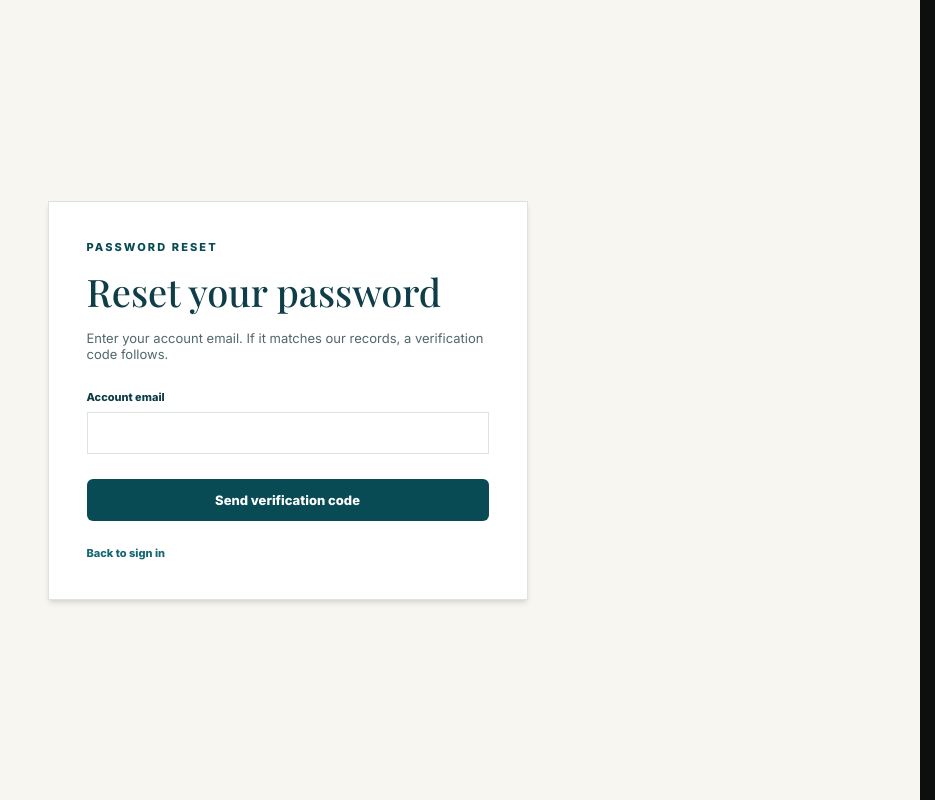
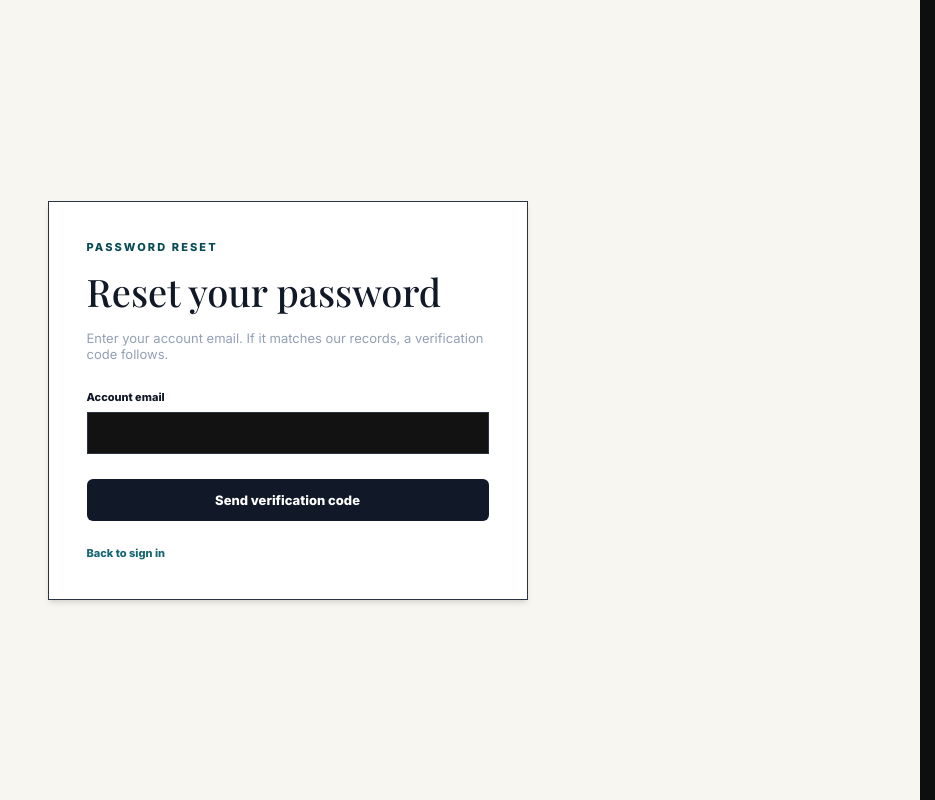
Before and after one commit to JmArvl0/HOTEL-MANAGEMENT, a Next.js app: page /forgot-password in a window 1280 px wide. Shown: the whole page, without its empty margins (345-1280 px from the left). Built offline with nearby package versions, Linux system fonts and the light colour scheme; a web font is replaced by a local one.

Commit message:
feat: fleetops token layer with dark parity

```diff
--- /dev/null
+++ b/app/fleetops-theme.css
@@ -0,0 +1,79 @@
+/* FleetOps token layer — last import in app/layout.tsx, wins the cascade.
+   Dark is the base stylesheet; .theme-light overrides it (see lib/theme.ts).
+   Palette: Midnight Ink #111827, Cool Paper #f3f3f3, Surface White #ffffff,
+   Slate Border #d1d5db, Success #10b981/#047857, Warning #f59e0b,
+   Alert #ef4444/#b91c1c, Info #3b82f6/#1d4ed8, Deep Navy #0b132b (AI only),
+   Sky scale (AI icons only), Session Peach #fff8f3 / dark #27150a (banner only). */
+
+:root {
+  --ink: #111827;
+  --floor: #0f141b;
+  --surface: #161d27;
+  --line: #2a3442;
+  --text: #e8edf4;
+  --muted: #93a0b4;
+  --success: #10b981;
+  --success-fg: #6ee7b7;
+  --warning: #f59e0b;
+  --warning-fg: #fcd34d;
+  --danger: #ef4444;
+  --danger-fg: #fca5a5;
+  --info: #3b82f6;
+  --info-fg: #93c5fd;
+  --ai-navy: #0b132b;
+  --peach: #27150a;
+  --btn-primary-bg: var(--ink);
+  --btn-primary-fg: #fff;
+  color-scheme: dark;
+}
+
+.theme-light {
+  --ink: #111827;
+  --floor: #f3f3f3;
+  --surface: #ffffff;
+  --line: #d1d5db;
+  --text: #111827;
+  --muted: #5b6472;
+  --success: #10b981;
+  --success-fg: #047857;
+  --warning: #f59e0b;
+  --warning-fg: #b45309;
+  --danger: #ef4444;
+  --danger-fg: #b91c1c;
+  --info: #3b82f6;
+  --info-fg: #1d4ed8;
+  --ai-navy: #0b132b;
+  --peach: #fff8f3;
+  --btn-primary-bg: var(--ink);
+  --btn-primary-fg: #fff;
+  color-scheme: light;
+}
+
+/* Anti-scatter roots: every page stacks with gap, every card carries inset. */
+.saas-page {
+  max-width: 1320px;
+  margin-inline: auto;
+  padding: 24px;
+  padding-bottom: 48px;
+  display: flex;
+  flex-direction: column;
+  gap: 16px;
+}
+
+.saas-card {
+  background: var(--surface);
+  border: 1px solid var(--line);
+  border-radius: 12px;
+  padding: 20px;
+}
+
+.saas-btn-primary {
+  background: var(--btn-primary-bg);
+  color: var(--btn-primary-fg);
+  border: 1px solid var(--btn-primary-bg);
+}
+
+@media (max-width: 680px) {
+  .saas-page { padding: 16px; padding-bottom: 40px; gap: 12px; }
+  .saas-card { padding: 16px; }
+}
--- a/app/layout.tsx
+++ b/app/layout.tsx
@@ -16,6 +16,7 @@ import "@/components/customer/notification-history.css";
 import "./customer-portal.css";
 import "./staff-ops-theme.css";
 import "@/components/auth/session-expiry.css";
+import "./fleetops-theme.css";
 
 const inter = Inter({ subsets: ["latin"], variable: "--font-sans" });
 const playfair = Playfair_Display({ subsets: ["latin"], variable: "--font-display" });
```
Also changed, not shown: 2 other files (tests, documents, lock files or other folders).
